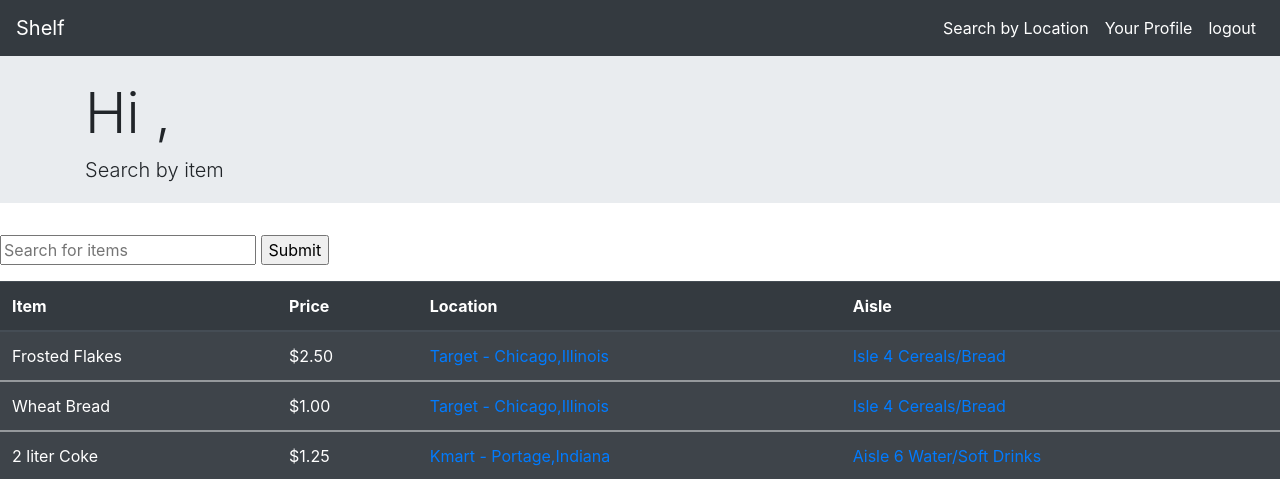
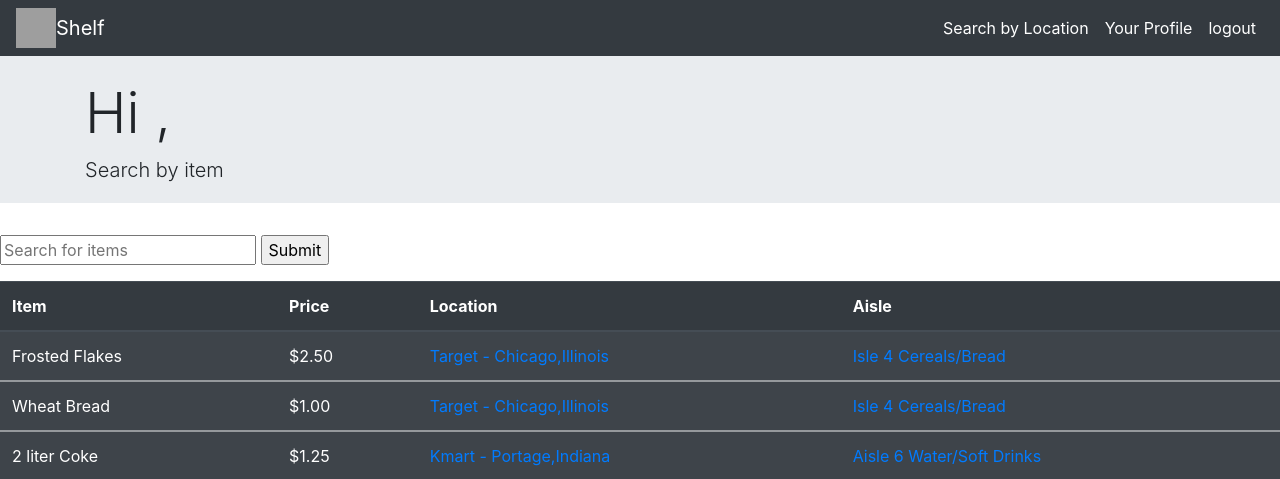
Before and after one commit to Apilny/Shelf_Project2, a Django app: template apps/shelf_app/templates/view_items.html in a window 1280 px wide. Shown: the top 479 px of the page. Run offline with Django 3.2, Linux system fonts and the light colour scheme; the template is opened without the code that fills it: values that come from a table or form of the project are taken from there, others are empty; data comes from the database, SQL or seed files in the repository; parts of the project's set-up code (start-up, migrations or seed data) failed here and were passed over; some libraries are stand-ins or nearby versions; grey boxes are pictures that could not be loaded.

Commit message:
Update view_items.html
Logo fixes

```diff
--- a/apps/shelf_app/templates/view_items.html
+++ b/apps/shelf_app/templates/view_items.html
@@ -6,6 +6,7 @@
     <meta name="viewport" content="width=device-width, initial-scale=1.0">
     <meta http-equiv="X-UA-Compatible" content="ie=edge">
     <title>Item View</title>
+    {% load static %}
     <link rel="stylesheet" href="https://stackpath.bootstrapcdn.com/bootstrap/4.3.1/css/bootstrap.min.css"
         integrity="sha384-ggOyR0iXCbMQv3Xipma34MD+dH/1fQ784/j6cY/iJTQUOhcWr7x9JvoRxT2MZw1T" crossorigin="anonymous">
 </head>
@@ -13,6 +14,7 @@
 <body>
     <header class="jumbotron jumbotron-fluid" style="padding-top:0px; padding-bottom: 2px;">
         <nav class="navbar navbar-expand-md navbar-dark bg-dark mb-4">
+            <img src="{% static 'images/shopping_cart.png' %}" width="40px" height="40px" />
             <a class="navbar-brand" href="#">Shelf</a>
             <button class="navbar-toggler" type="button" data-toggle="collapse" data-target="#navbarCollapse"
                 aria-controls="navbarCollapse" aria-expanded="false" aria-label="Toggle navigation">
```
